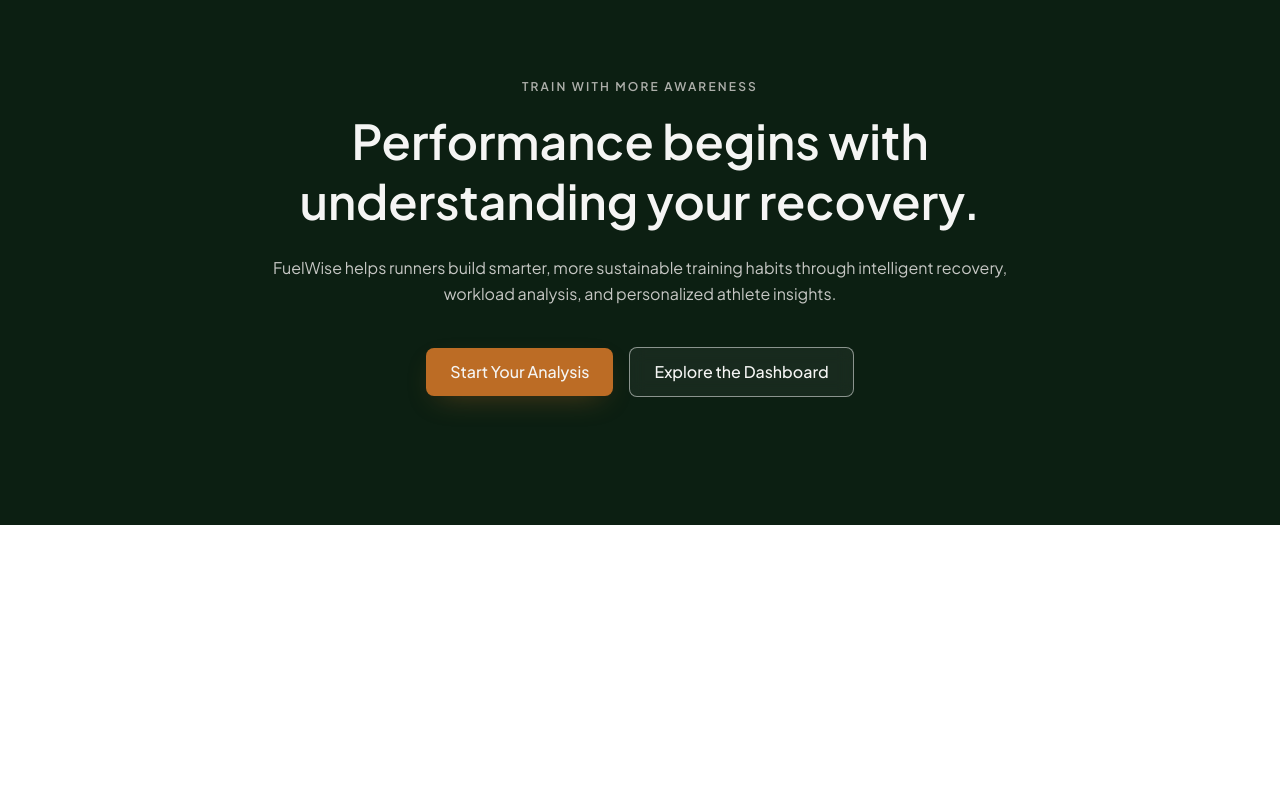
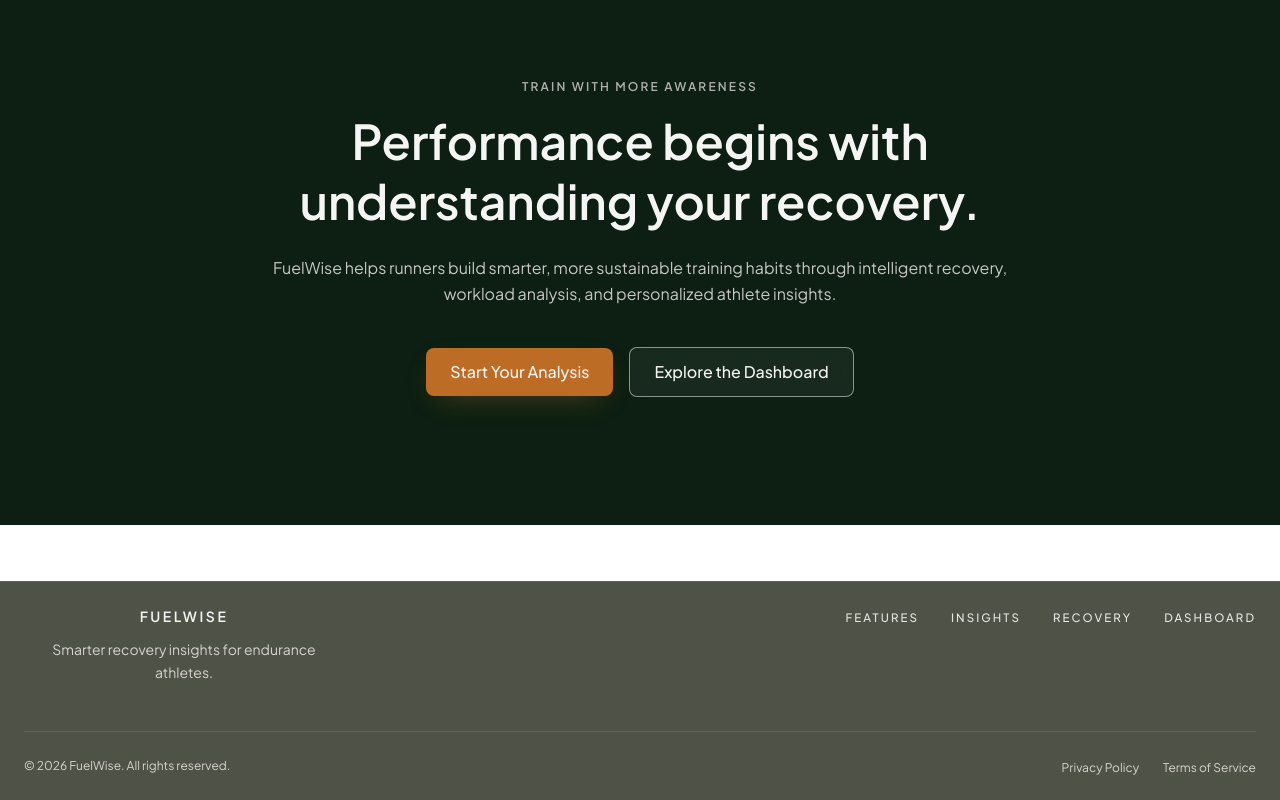
Before and after one commit to zstem001hz-droid/fuelwise-health, a React (Vite) app: page / in a window 1280 px wide. Shown: the part 3207-4007 px from the top of the page. Before the commit the page ends 3732 px from the top, so only its background shows below. Built offline with nearby package versions, Linux system fonts and the light colour scheme.

Commit message:
style(footer): adjust background tone and soften text contrast

```diff
--- a/src/components/Footer/Footer.tsx
+++ b/src/components/Footer/Footer.tsx
@@ -14,10 +14,70 @@ const legalNav = [
   { label: "Terms of Service", to: "/terms" },
 ];
 
+
+
 export default function Footer() {
   return (
-    <footer className="border-t border-white/10 bg-[#111315]/85 backdrop-blur-md text-center text-sm text-stone-300 py-6 mt-12">
-      &copy; {new Date().getFullYear()} FuelWise. All rights reserved.
+    <footer className="border-t border-white/10 bg-[#313527]/85 backdrop-blur-md text-center text-sm text-stone-300 py-6 mt-14">
+      <div className="mx-auto max-w-7xl px-6">
+
+        {/* Top area */}
+        <div className="flex flex-col gap-10 sm:flex-row sm:items-start sm:justify-between">
+
+          {/* Brand */}
+          <div className="max-w-xs">
+            <Link
+              to="/"
+              className="text-sm font-semibold uppercase tracking-[0.18em] text-stone-100 transition-colors duration-300 hover:text-white"
+            >
+              FuelWise
+            </Link>
+            <p className="mt-3 text-sm leading-relaxed text-stone-300">
+              Smarter recovery insights for endurance athletes.
+            </p>
+          </div>
+
+          {/* Nav links */}
+          <nav aria-label="Footer navigation">
+            <ul className="flex flex-wrap gap-x-8 gap-y-3">
+              {footerNav.map((item) => (
+                <li key={item.label}>
+                  <Link
+                    to={item.to}
+                    className="text-[0.72rem] font-medium uppercase tracking-[0.18em] text-stone-200 transition-colors duration-300 hover:text-stone-100"
+                  >
+                    {item.label}
+                  </Link>
+                </li>
+              ))}
+            </ul>
+          </nav>
+        </div>
+
+        {/* Divider */}
+        <div className="mt-12 border-t border-white/10" />
+
+        {/* Bottom area */}
+        <div className="mt-6 flex flex-col gap-4 sm:flex-row sm:items-center sm:justify-between">
+          <p className="text-xs text-stone-300">
+            &copy; {new Date().getFullYear()} FuelWise. All rights reserved.
+          </p>
+
+          <ul className="flex items-center gap-6">
+            {legalNav.map((item) => (
+              <li key={item.label}>
+                <Link
+                  to={item.to}
+                  className="text-xs text-stone-300 transition-colors duration-300 hover:text-stone-300"
+                >
+                  {item.label}
+                </Link>
+              </li>
+            ))}
+          </ul>
+        </div>
+
+      </div>
     </footer>
   );
 }
--- a/src/pages/HomePage.tsx
+++ b/src/pages/HomePage.tsx
@@ -1,5 +1,6 @@
 import { useState } from "react";
 import Navbar from "../components/Navbar/Navbar";
+import Footer from "../components/Footer/Footer";
 import AnalysisModal from "../components/Modal/AnalysisModal";
 
 // Reusable component for section intros with consistent styling
@@ -244,6 +245,8 @@ export default function HomePage() {
         </div>
       </section>
 
+      <Footer />
+
       {/* Render modal above all page layers when requested. */}
       {isModalOpen && <AnalysisModal onClose={() => setIsModalOpen(false)} />}
     </>
```
